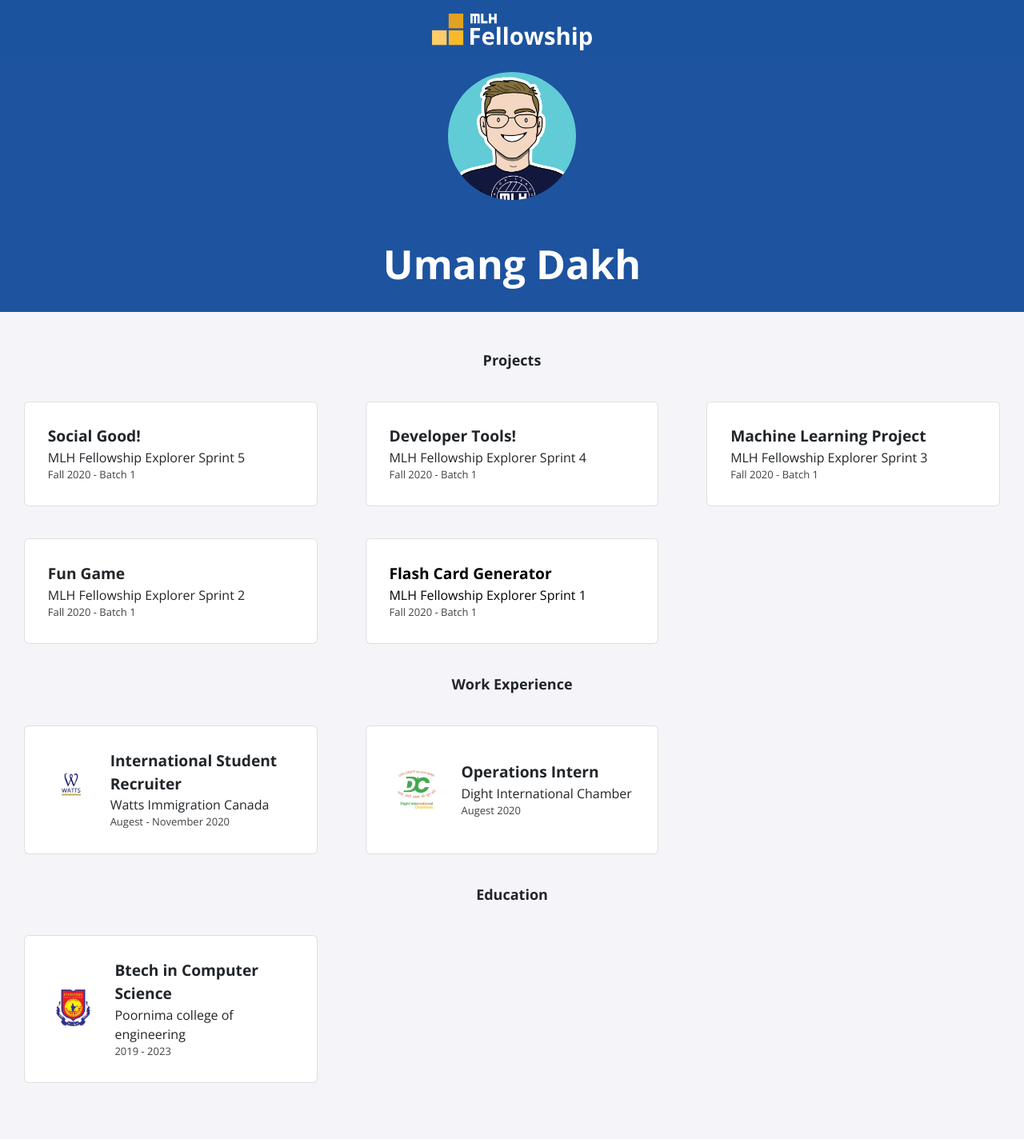
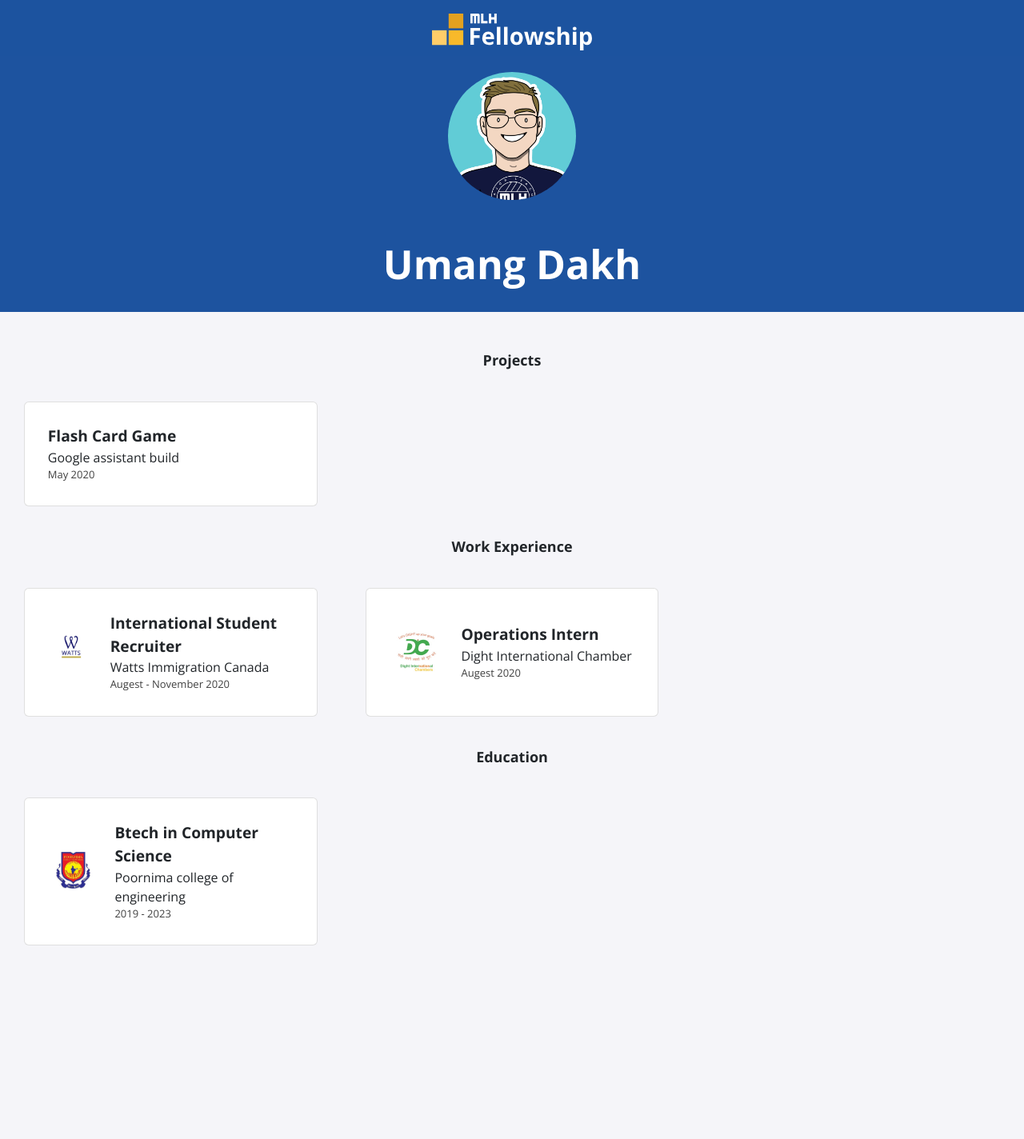
Before and after one commit to Denny-UD/denny_ud.github.io, a Jekyll site: the page built from index.html, in a window 1280 px wide. Shown: the whole page at 80% size. Built offline with Jekyll 4.4.1, drawn with Linux system fonts in a browser that asks for light colours; nearby versions of some CDN libraries; after the commit the page ends 1252 px from its top, so only the background shows below that.

Commit message:
Update projects.yml

```diff
--- a/_data/projects.yml
+++ b/_data/projects.yml
@@ -1,20 +1,3 @@
-- title: Social Good!
-  event: MLH Fellowship Explorer Sprint 5
-  date: Fall 2020 - Batch 1
-
-- title: Developer Tools!
-  event: MLH Fellowship Explorer Sprint 4
-  date: Fall 2020 - Batch 1
-
-- title: Machine Learning Project
-  event: MLH Fellowship Explorer Sprint 3
-  date: Fall 2020 - Batch 1
-
-- title: Fun Game
-  event: MLH Fellowship Explorer Sprint 2
-  date: Fall 2020 - Batch 1
-
-- title: Flash Card Generator
-  event: MLH Fellowship Explorer Sprint 1
-  date: Fall 2020 - Batch 1
-  page-name: sprint1
+- title: Flash Card Game
+  event: Google assistant build
+  date: May 2020
```
